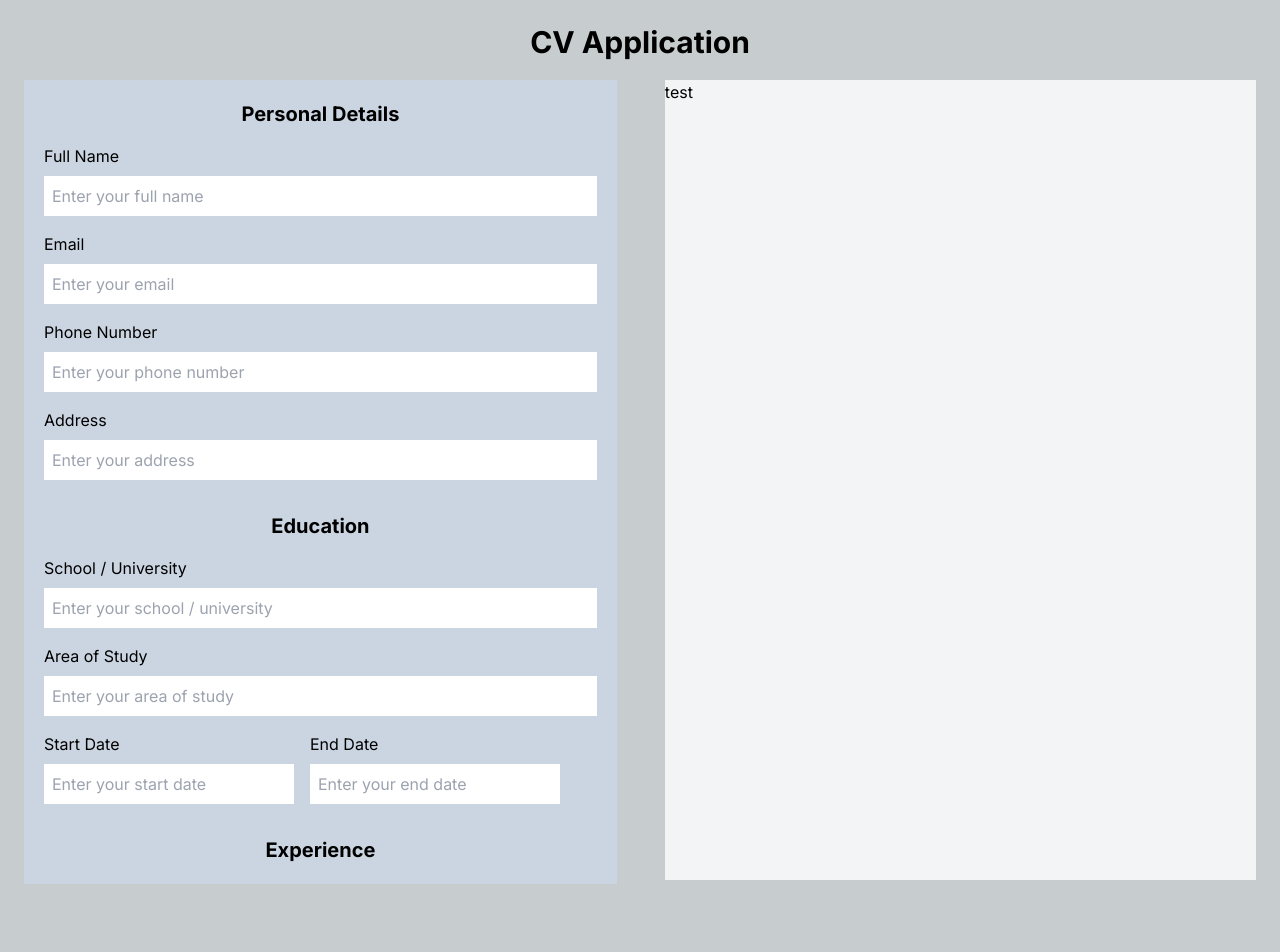
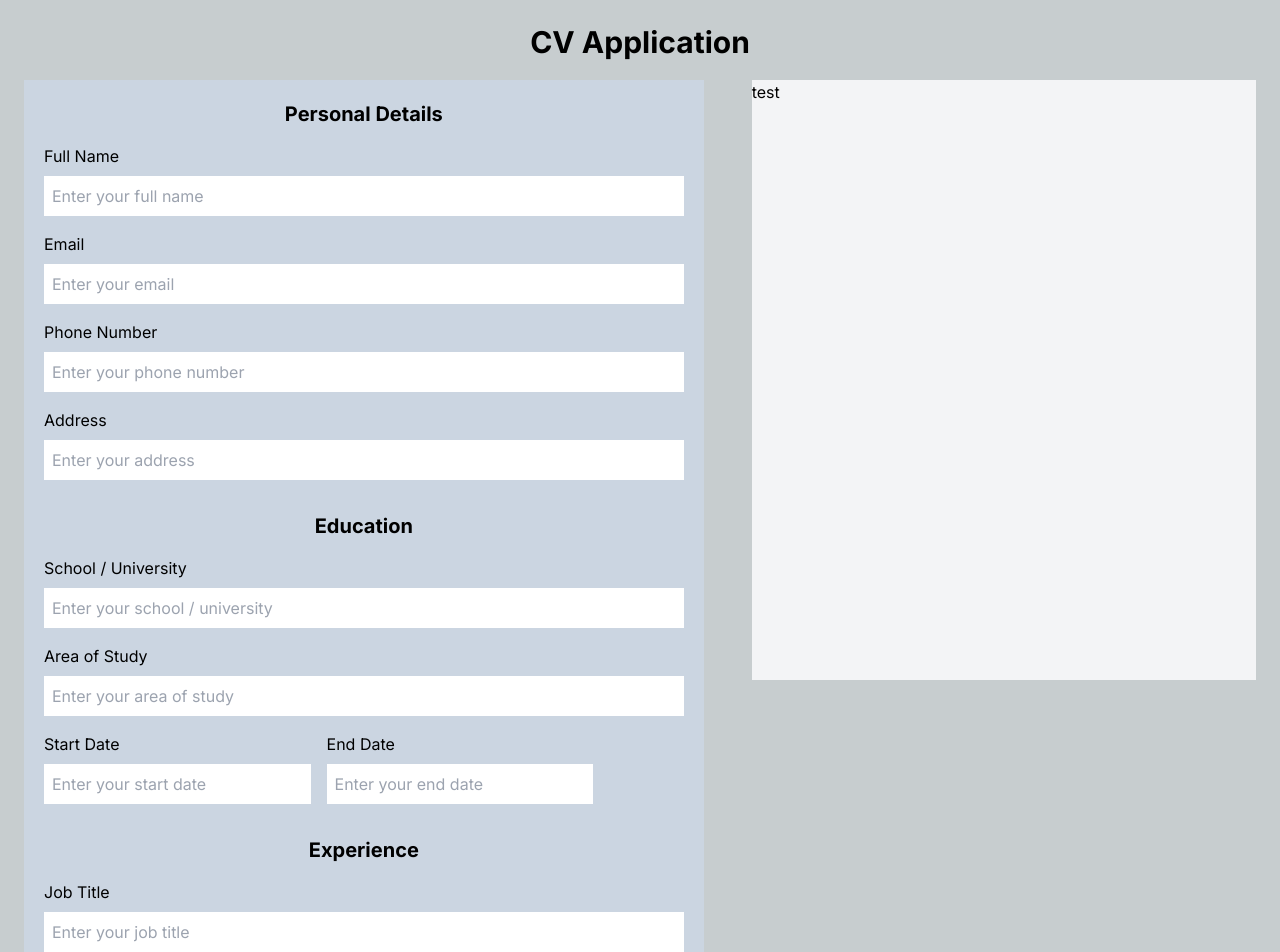
Before and after one commit to tjjames230/cv-application, a React (Vite) app: page / in a window 1280 px wide. Shown: the top 952 px of the page. Before the commit the page ends 908 px from the top, so only its background shows below. Built offline with nearby package versions, Linux system fonts and the light colour scheme.

Commit message:
adjusted file structure and split up components

```diff
--- /dev/null
+++ b/src/components/Education.jsx
@@ -0,0 +1,17 @@
+import Field from "./Field";
+
+const Education = () => {
+	return (
+		<section className="flex flex-col gap-4">
+			<h3 className="text-xl font-bold text-center">Education</h3>
+			<Field label="School / University" />
+			<Field label="Area of Study" />
+			<div className="flex gap-4">
+				<Field className="flex flex-col gap-2 w-5/12" label="Start Date" />
+				<Field className="flex flex-col gap-2 w-5/12" label="End Date" />
+			</div>
+		</section>
+	);
+};
+
+export default Education;
--- /dev/null
+++ b/src/components/Experience.jsx
@@ -0,0 +1,12 @@
+import Field from "./Field";
+
+const Experience = () => {
+	return (
+		<section className="flex flex-col gap-4">
+			<h3 className="text-xl font-bold text-center">Experience</h3>
+			<Field label="Job Title" />
+		</section>
+	);
+};
+
+export default Experience;
--- /dev/null
+++ b/src/components/Field.jsx
@@ -0,0 +1,18 @@
+const Field = ({
+	type = "text",
+	label,
+	className = "flex flex-col w-full gap-2",
+}) => {
+	return (
+		<div className={className}>
+			<label>{label}</label>
+			<input
+				type={type}
+				className="p-2"
+				placeholder={`Enter your ${label.toLowerCase()}`}
+			></input>
+		</div>
+	);
+};
+
+export default Field;
--- a/src/components/Form.jsx
+++ b/src/components/Form.jsx
@@ -1,39 +1,15 @@
+import PersonalDetails from "./PersonalDetails";
+import Education from "./Education";
+import Experience from "./Experience";
+
 const Form = () => {
 	return (
-		<form className="bg-slate-300 p-5 flex flex-col gap-8 w-6/12">
-			<section className="flex flex-col gap-4">
-				<h3 className="text-xl font-bold text-center">Personal Details</h3>
-				<Fields label="Full Name" />
-				<Fields label="Email" />
-				<Fields label="Phone Number" />
-				<Fields label="Address" />
-			</section>
-			<section className="flex flex-col gap-4">
-				<h3 className="text-xl font-bold text-center">Education</h3>
-				<Fields label="School / University" />
-				<Fields label="Area of Study" />
-				<div className="flex w-full gap-4">
-					<Fields className="w-full flex-1" label="Start Date" />
-					<Fields className="w-full flex-1" label="End Date" />
-				</div>
-			</section>
-			<section className="flex flex-col gap-4">
-				<h3 className="text-xl font-bold text-center">Experience</h3>
-			</section>
+		<form className="bg-slate-300 p-5 flex flex-col gap-8 w-8/12">
+			<PersonalDetails />
+			<Education />
+			<Experience />
 		</form>
 	);
 };
 
-const Fields = ({ label }) => {
-	return (
-		<div className="flex flex-col gap-2">
-			<label>{label}</label>
-			<input
-				className="p-2"
-				placeholder={`Enter your ${label.toLowerCase()}`}
-			></input>
-		</div>
-	);
-};
-
 export default Form;
--- /dev/null
+++ b/src/components/PersonalDetails.jsx
@@ -0,0 +1,15 @@
+import Field from "./Field";
+
+const PersonalDetails = () => {
+	return (
+		<section className="flex flex-col gap-4">
+			<h3 className="text-xl font-bold text-center">Personal Details</h3>
+			<Field label="Full Name" />
+			<Field label="Email" />
+			<Field label="Phone Number" />
+			<Field label="Address" />
+		</section>
+	);
+};
+
+export default PersonalDetails;
--- a/src/components/Preview.jsx
+++ b/src/components/Preview.jsx
@@ -1,5 +1,5 @@
 const Preview = () => {
-	return <div className="w-6/12 h-auto max-h-[800px] bg-gray-100">test</div>;
+	return <div className="w-6/12 h-auto max-h-[600px] bg-gray-100">test</div>;
 };
 
 export default Preview;
```
